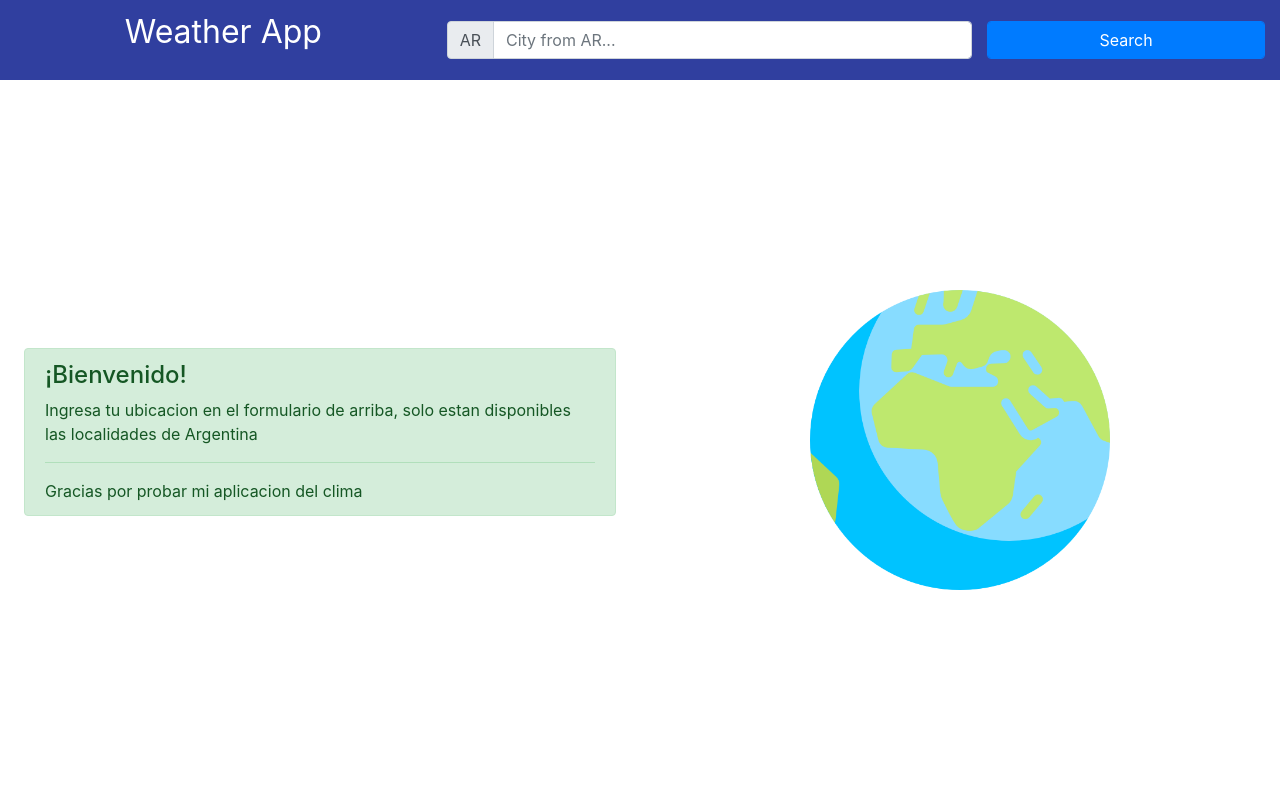
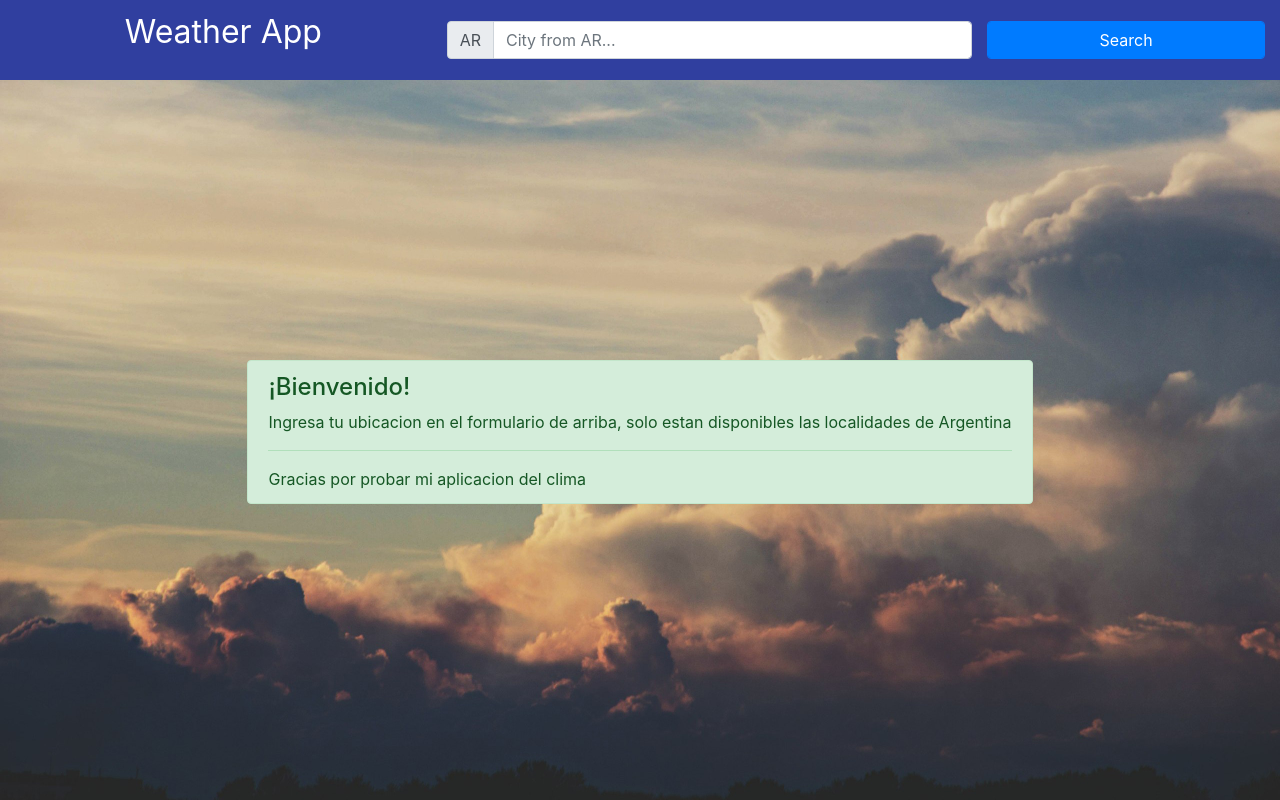
Before and after one commit to JorgeDelfinoDev/Clima-React, a React (Create React App) app: page / in a window 1280 px wide. Built offline with nearby package versions, Linux system fonts and the light colour scheme.

Commit message:
primeros errores arreglados

```diff
--- a/src/App.css
+++ b/src/App.css
@@ -7,7 +7,7 @@
 }
 
 
-@media (min-width: 576px) {
+@media (min-width: 0px) {
 	.App {
 		display: block;
 	}
@@ -16,5 +16,6 @@
 @media (min-width: 768px) {
 	.App {
 		display: grid;
+		overflow: hidden;
 	}
 }
--- a/src/App.js
+++ b/src/App.js
@@ -16,7 +16,7 @@ class App extends Component {
 		extendedWeather: [],
 		status: '',
 		loading: false,
-		empty: true
+		empty: false
 	}
 
 	componentDidUpdate () {
@@ -61,7 +61,7 @@ class App extends Component {
 		this.setState({
 			loading: true
 		})
-		await fetch(`http://api.openweathermap.org/data/2.5/weather?q=${location},${country}&appid=${ApiKey}&units=metric`)
+		await fetch(`https://api.openweathermap.org/data/2.5/weather?q=${location},${country}&appid=${ApiKey}&units=metric`)
 			.then(resp => resp.json())
 			.then(data => {
 				this.setState({
@@ -88,7 +88,7 @@ class App extends Component {
 				})
 			})
 
-		await fetch(`http://api.openweathermap.org/data/2.5/forecast?q=${location},${country}&appid=${ApiKey}&units=metric`)
+		await fetch(`https://api.openweathermap.org/data/2.5/forecast?q=${location},${country}&appid=${ApiKey}&units=metric`)
 			.then(resp => resp.json())
 			.then(data => {
 				this.setState({
--- a/src/components/CurrentWeather.js
+++ b/src/components/CurrentWeather.js
@@ -1,33 +1,14 @@
 import React from 'react';
 
 import DisplayWeather from './DisplayWeather';
-import Spinner from './Spinner';
-import Error404 from './Error404';
-import EmptyLocation from './EmptyLocation';
 
 const CurrentWeather = props => {
 
-	const { loading, status, weather, empty } = props;
-	let display;
-
-	if (empty) {
-		display = <EmptyLocation/>
-	} else {
-		if (loading) {
-			display = <Spinner/>
-		} else {
-			if (status === 200) {
-				display = <DisplayWeather weather={weather}/>
-			} else if (status === 404) {
-				display = <Error404 error={404}/>
-			}
-		}
-	}
-
+	const { weather } = props;
 
 	return (
 		<div className="col-12 col-md-6 p-4 p-md-3 p-lg-4 h-100">
-			{ display }
+			<DisplayWeather weather={weather}/>
 		</div>
 	);
 }
--- a/src/components/EmptyExtendedLocation.js
+++ /dev/null
@@ -1,15 +0,0 @@
-import React from 'react';
-
-const EmptyExtendedLocation = () => {
-	return (
-		<div className="h-100 w-100 d-flex justify-content-center align-items-center">
-			<img
-				src={require('../assets/images/icons/world.png')}
-				alt="world"
-				style={{height:300}}
-			/>
-		</div>
-	);
-}
-
-export default EmptyExtendedLocation;
--- a/src/components/EmptyLocation.js
+++ b/src/components/EmptyLocation.js
@@ -2,12 +2,21 @@ import React from 'react';
 
 const EmptyLocation = props => {
 	return (
-		<div className="h-100 w-100 d-flex flex-column justify-content-center align-items-center">
-			<div class="alert alert-success" role="alert">
-				<h4 class="alert-heading">¡Bienvenido!</h4>
+		<div
+			className="h-100 w-100 d-flex flex-column justify-content-center align-items-center"
+			style={
+				{
+					background: `url(${require('../assets/images/bg.jpg')})`,
+					backgroundSize: 'cover',
+					backgroundPosition: 'center'
+				}
+			}
+		>
+			<div className="alert alert-success" role="alert">
+				<h4 className="alert-heading">¡Bienvenido!</h4>
 				<p>Ingresa tu ubicacion en el formulario de arriba, solo estan disponibles las localidades de Argentina</p>
 				<hr/>
-				<p class="mb-0">Gracias por probar mi aplicacion del clima</p>
+				<p className="mb-0">Gracias por probar mi aplicacion del clima</p>
 			</div>
 		</div>
 	);
--- a/src/components/Error404.js
+++ b/src/components/Error404.js
@@ -1,26 +1,12 @@
 import React from 'react';
 
 const Error404 = props => {
-	let error;
-	if (props.error === 404) {
-		return (
-			<div className="h-100 d-flex flex-column justify-content-center align-items-center">
-				<img src='img/404.png' alt="error 404" style={{height: 100}}/>
-				<div className="alert alert-danger mt-4" role="alert">
-					<h2 className="text-center">Error, city not found</h2>
-				</div>
+
+	return (
+		<div className="h-100 d-flex flex-column justify-content-center align-items-center">
+			<div className="alert alert-danger mt-4" role="alert">
+				<h2 className="text-center">Error, city not found</h2>
 			</div>
-		)
-	} else if (props.error === 'error') {
-		return (
-			<div className="h-100 d-flex flex-column justify-content-center align-items-center">
-				<img src="img/error.png" alt="error" style={{height: 200}}/>
-			</div>
-		)
-	}
-	return (
-		<div className="error-404">
-			{ error }
 		</div>
 	);
 }
--- a/src/components/ExtendedWeather.js
+++ b/src/components/ExtendedWeather.js
@@ -1,32 +1,14 @@
 import React from 'react';
 
 import DisplayExtendedWeather from './DisplayExtendedWeather';
-import Spinner from './Spinner';
-import Error404 from './Error404';
-import EmptyExtendedLocation from './EmptyExtendedLocation';
 
 const ExtendedWeather = props => {
 
-	const { loading, status, weather, empty } = props;
-
-	let display;
-	if (empty) {
-		display = <EmptyExtendedLocation/>
-	} else {
-		if (loading) {
-			display = <Spinner/>
-		} else {
-			if (status === 200) {
-				display = <DisplayExtendedWeather weather={weather}/>
-			} else if (status === 404) {
-				display = <Error404 error='error'/>
-			}
-		}
-	}
+	const { weather } = props;
 
 	return (
 		<div className="col-sm-12 col-md-6 h-100 p-sm-5 p-md-3 p-lg-4">
-			{ display }
+			<DisplayExtendedWeather weather={weather}/>
 		</div>
 	);
 }
--- a/src/components/Spinner.js
+++ b/src/components/Spinner.js
@@ -4,10 +4,12 @@ import './spinner.css';
 
 const Spinner = () => {
 	return (
-		<div className="spinner">
-			<div className="bounce1"></div>
-			<div className="bounce2"></div>
-			<div className="bounce3"></div>
+		<div className="h-100 w-100 d-flex justify-content-center align-items-center">
+			<div className="spinner m-0">
+				<div className="bounce1"></div>
+				<div className="bounce2"></div>
+				<div className="bounce3"></div>
+			</div>
 		</div>
 	);
 }
--- a/src/components/WeatherInfo.js
+++ b/src/components/WeatherInfo.js
@@ -2,12 +2,17 @@ import React from 'react';
 
 import CurrentWeather from './CurrentWeather';
 import ExtendedWeather from './ExtendedWeather';
+
+import EmptyLocation from './EmptyLocation';
+import Spinner from './Spinner';
+import Error404 from './Error404';
 
 import './weather-info.css';
 
 const WeatherInfo = props => {
 
 	const { weather_code } = props.currentWeather;
+	const { status, loading, empty } = props;
 
 	let image;
 	let style;
@@ -60,7 +65,7 @@ const WeatherInfo = props => {
 				break;
 
 			default:
-				image = 'clear-sky';
+				image = '';
 				break;
 		}
 
@@ -69,24 +74,34 @@ const WeatherInfo = props => {
 		}
 	}
 
-	return (
-		<div className="weather-info" style={style}>
-			<div className="container-fluid h-100">
+	let display;
+
+	if (empty) {
+		display = <EmptyLocation/>
+	} else {
+		if (loading) {
+			display = <Spinner/>
+		} else {
+			if (status === 200) {
+				display = <div className="container-fluid h-100">
 							<div className="row h-100">
 								<CurrentWeather
 									weather={props.currentWeather}
-						status={props.status}
-						loading={props.loading}
-						empty={props.empty}
 								/>
 								<ExtendedWeather
 									weather={props.extendedWeather}
-						status={props.status}
-						loading={props.loading}
-						empty={props.empty}
 								/>
 							</div>
 						</div>
+			} else if (status === 404) {
+				display = <Error404/>
+			}
+		}
+	}
+
+	return (
+		<div className="weather-info" style={style}>
+			{ display }
 		</div>
 	);
 }
```
Also changed, not shown: src/assets/images/bg.jpg (added), 1 other file (tests, documents, lock files or other folders). Lines whose indentation alone changed are shown as unchanged.
